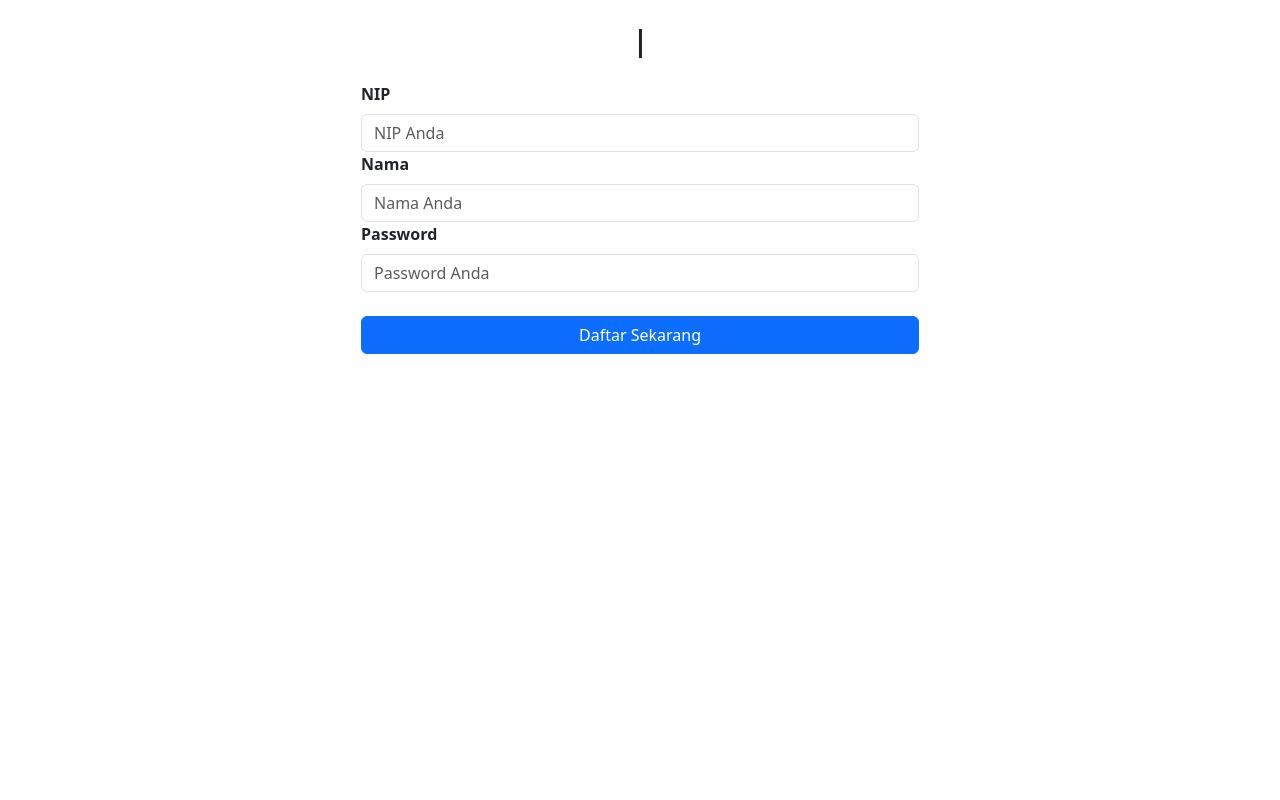
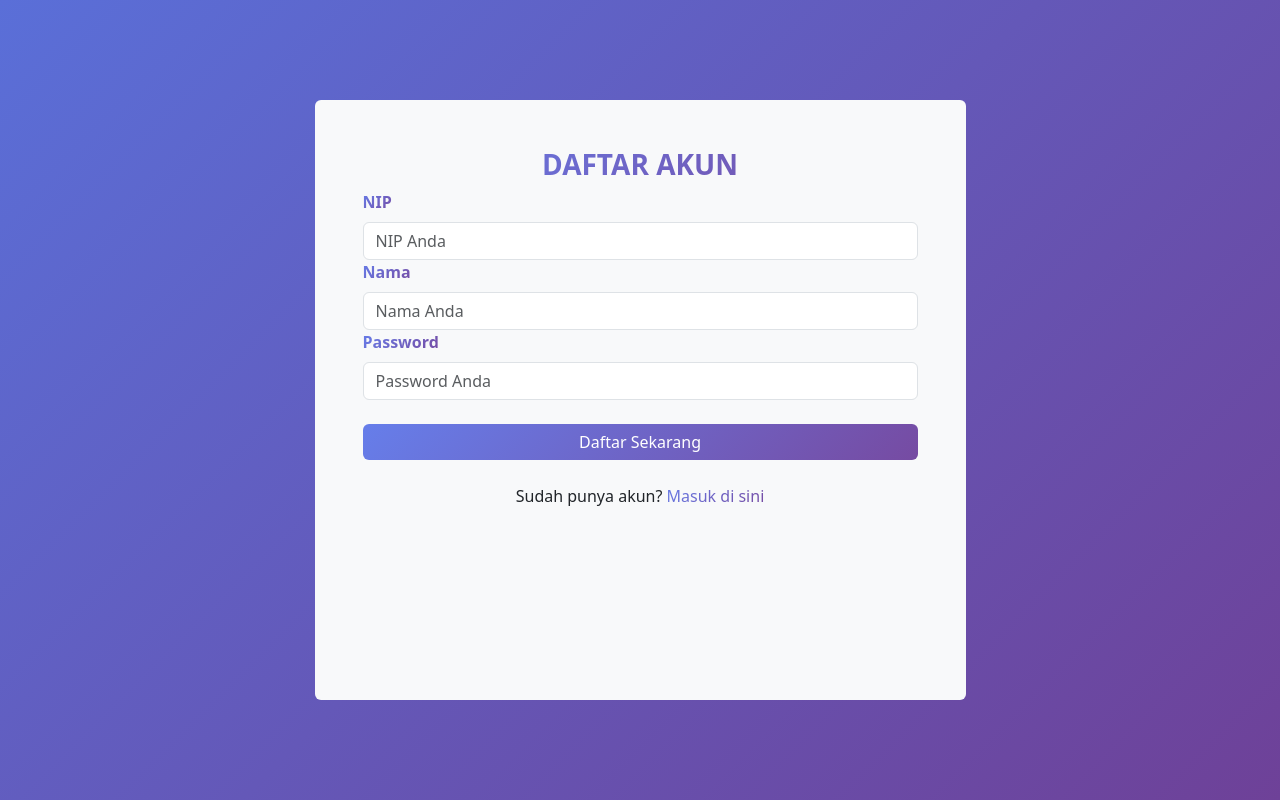
Before and after one commit to Bagusdevaa/learn-fullstack, a React (Create React App) app in the folder react-client/: page /register in a window 1280 px wide. Built offline with nearby package versions, Linux system fonts and the light colour scheme.

Commit message:
fix: updated UI for register page

```diff
--- a/react-client/src/components/register.js
+++ b/react-client/src/components/register.js
@@ -1,9 +1,9 @@
-import Typewriter from 'typewriter-effect';
 import { Container, Form, Button } from 'react-bootstrap';
+import { Link } from 'react-router-dom';
 import { useState } from "react"
 import axios from "axios";
 
-const Register = ( {title, description} ) => {
+const Register = () => {
     const [NIP, setNIP] = useState("")
     const [nama, setNama] = useState("")
     const [password, setPassword] = useState("")
@@ -27,46 +27,50 @@ const Register = ( {title, description} ) => {
             method: 'POST',
             url: 'http://localhost:3200/users',
             data: requestingData
-        }).then((result)=> {
+        }).then((result) => {
             console.log(result.data)
-            if(result.data.registered){
+            if (result.data.registered) {
                 alert("Registration Success")
                 window.location.replace('/login')
-            }else{
+            } else {
                 alert("Registration Failed")
             }
         })
     }
 
     return (
+        <div className='register-page'>
             <Container>
-            <div className="d-flex justify-content-center fw-bold h3 my-4">
-                <Typewriter
-                    options={{
-                        strings: [title, description],
-                        autoStart: true,
-                        loop: true,
-                        delay: 100,
-                        deleteSpeed: 50,
-                    }}
-                />
-            </div>
-            <form className="w-50 mx-auto">
+                <div className='d-flex flex-column justify-content-center vh-100'>
+                    <div className='col-7 m-auto p-5 h-75 bg-light rounded'>
+                        <Link to='/' className='text-decoration-none'>
+                            <h1 className="fw-bold h3 text-center">
+                                DAFTAR AKUN
+                            </h1>
+                        </Link>
+                        <form className="m-auto">
                             <Form.Group>
-                    <Form.Label className='fw-bold'>NIP</Form.Label>
+                                <Form.Label className='form-title fw-bold'>NIP</Form.Label>
                                 <Form.Control type='number' placeholder='NIP Anda' required onChange={(event) => handleNIP(event.target.value)} />
                             </Form.Group>
                             <Form.Group>
-                    <Form.Label className='fw-bold'>Nama</Form.Label>
+                                <Form.Label className='form-title fw-bold'>Nama</Form.Label>
                                 <Form.Control type='text' placeholder='Nama Anda' required onChange={(event) => handleNama(event.target.value)} />
                             </Form.Group>
                             <Form.Group>
-                    <Form.Label className='fw-bold'>Password</Form.Label>
+                                <Form.Label className='form-title fw-bold'>Password</Form.Label>
                                 <Form.Control type='password' placeholder='Password Anda' required onChange={(event) => handlePassword(event.target.value)} />
                             </Form.Group>
-                <Button className="mt-4 w-100" onClick={() => userRegister()}>Daftar Sekarang</Button>
+                            <Button className="mt-4 w-100 btn-light" onClick={() => userRegister()}>Daftar Sekarang</Button>
+                            <p className='pt-4 text-center'>
+                                Sudah punya akun?
+                                <Link to='/login' className='login-direct text-decoration-none'> Masuk di sini</Link>
+                            </p>
                         </form>
+                    </div>
+                </div>
             </Container>
+        </div>
     )
 }
 
```
Lines whose indentation alone changed are shown as unchanged.
